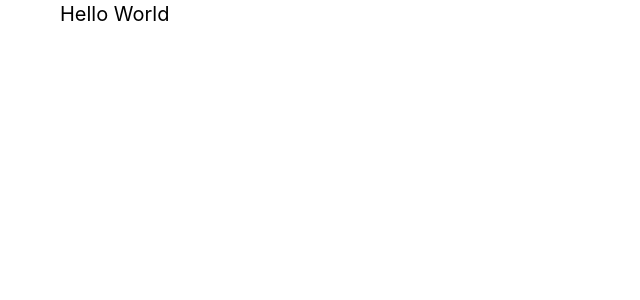
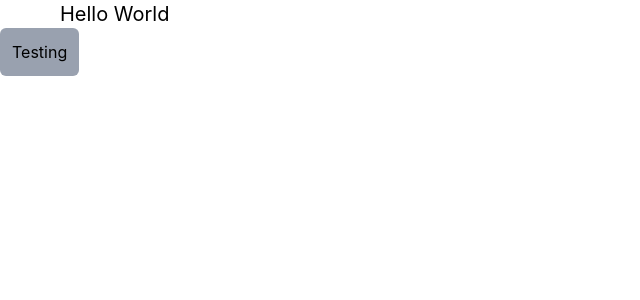
Before and after one commit to SantV7/tailwind_learn, a React (Vite) app: page / in a window 1280 px wide. Shown: the top 300 px of the page, without its empty margins (0-640 px from the left). Built offline with nearby package versions, Linux system fonts and the light colour scheme.

Commit message:
comentando algumas classes que aprendi

```diff
--- a/src/App.jsx
+++ b/src/App.jsx
@@ -6,9 +6,17 @@ function App() {
   return (
     <>
     <h1 className="ml-15 text-black-600 text-xl">Hello World</h1>
+    <button className='text-black-600 bg-gray-400 p-3 rounded-md hover:bg-gray-500 hover:text-white'>Testing</button>
 
     </>
   )
 }
 
 export default App
+
+
+// cor de texto e peso - text-color-weight
+// padding - p-rem
+// margin - m-rem
+// background-color - bg-color-intensity
+// border-radius - rounded-size
```
